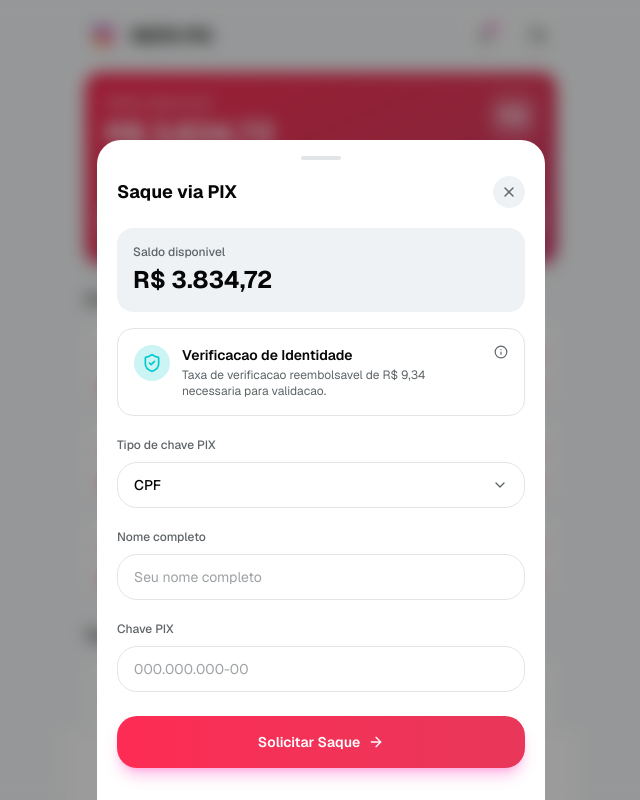
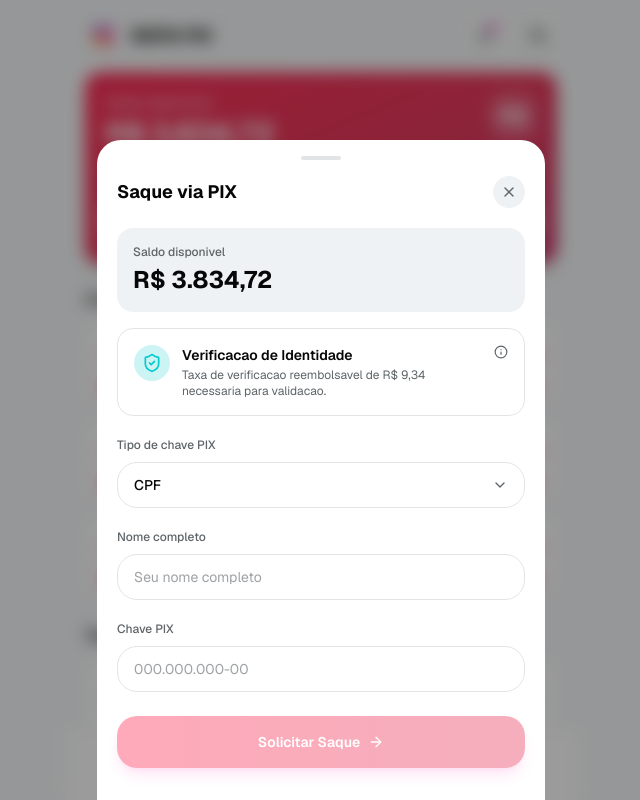
Before and after one commit to henriquehikej/V0instapay, a Next.js app: page / in a window 1280 px wide. Both pictures are taken after a click on the button "Sacar Agora". Shown: the top 800 px of the page, without its empty margins (319-959 px from the left). Built offline with nearby package versions, Linux system fonts and the light colour scheme.

Commit message:
feat: disable and style button when fields are empty
Add logic to disable button if fields are empty and apply opacity style.

```diff
--- a/components/insta-pay/withdrawal-modal.tsx
+++ b/components/insta-pay/withdrawal-modal.tsx
@@ -172,7 +172,8 @@ export function WithdrawalModal({ isOpen, onClose, balance }: WithdrawalModalPro
         {/* Submit */}
         <button
           onClick={handleSubmit}
-          className="mt-6 flex w-full items-center justify-center gap-2 rounded-xl bg-gradient-to-r from-[#FE2C55] to-[#E8375A] py-4 text-sm font-semibold text-white shadow-lg shadow-primary/25 transition-all active:scale-[0.97]"
+          disabled={!fullName.trim() || !pixKey.trim()}
+          className="mt-6 flex w-full items-center justify-center gap-2 rounded-xl bg-gradient-to-r from-[#FE2C55] to-[#E8375A] py-4 text-sm font-semibold text-white shadow-lg shadow-primary/25 transition-all active:scale-[0.97] disabled:opacity-40 disabled:cursor-not-allowed disabled:active:scale-100"
         >
           Solicitar Saque
           <ArrowRight className="h-4 w-4" />
```
